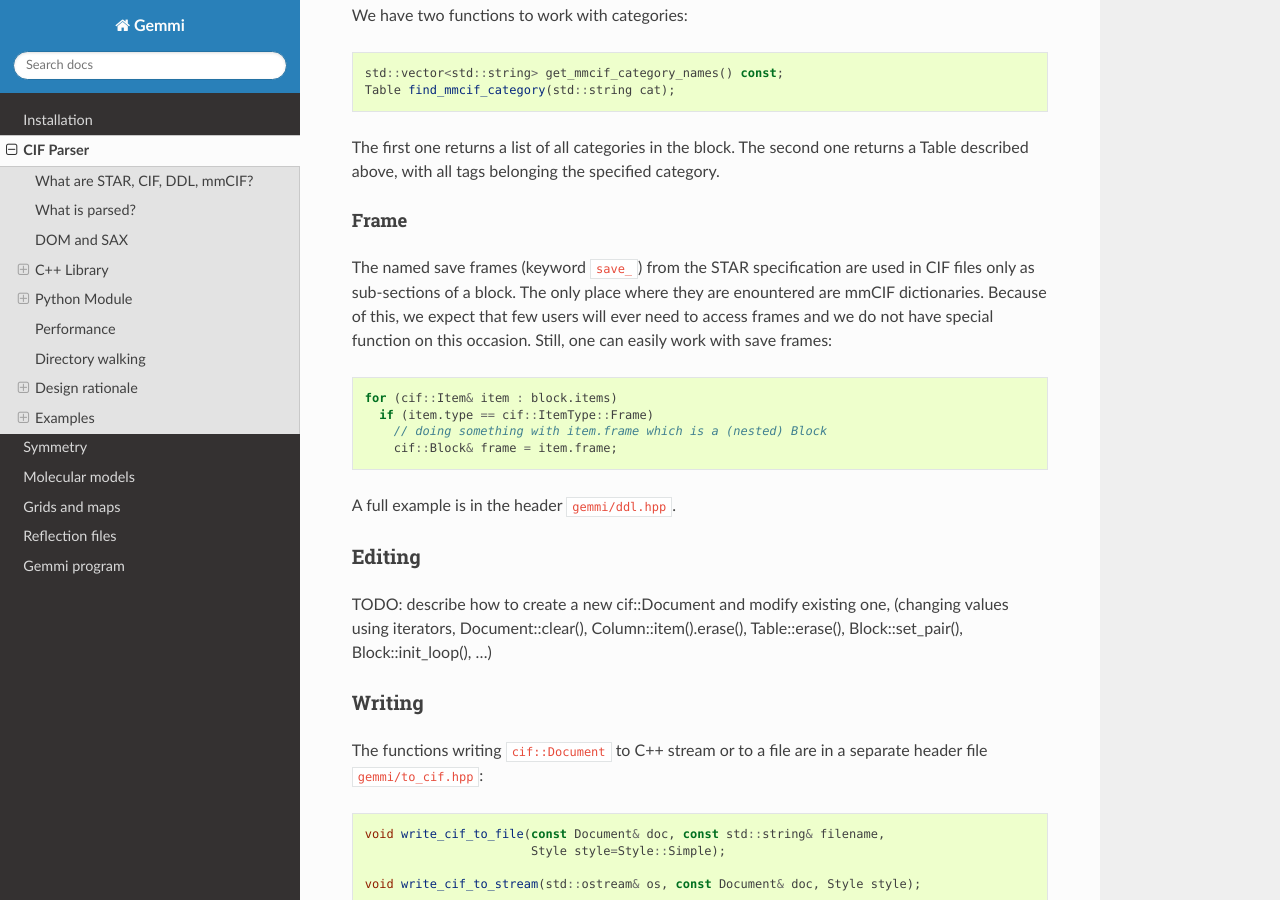
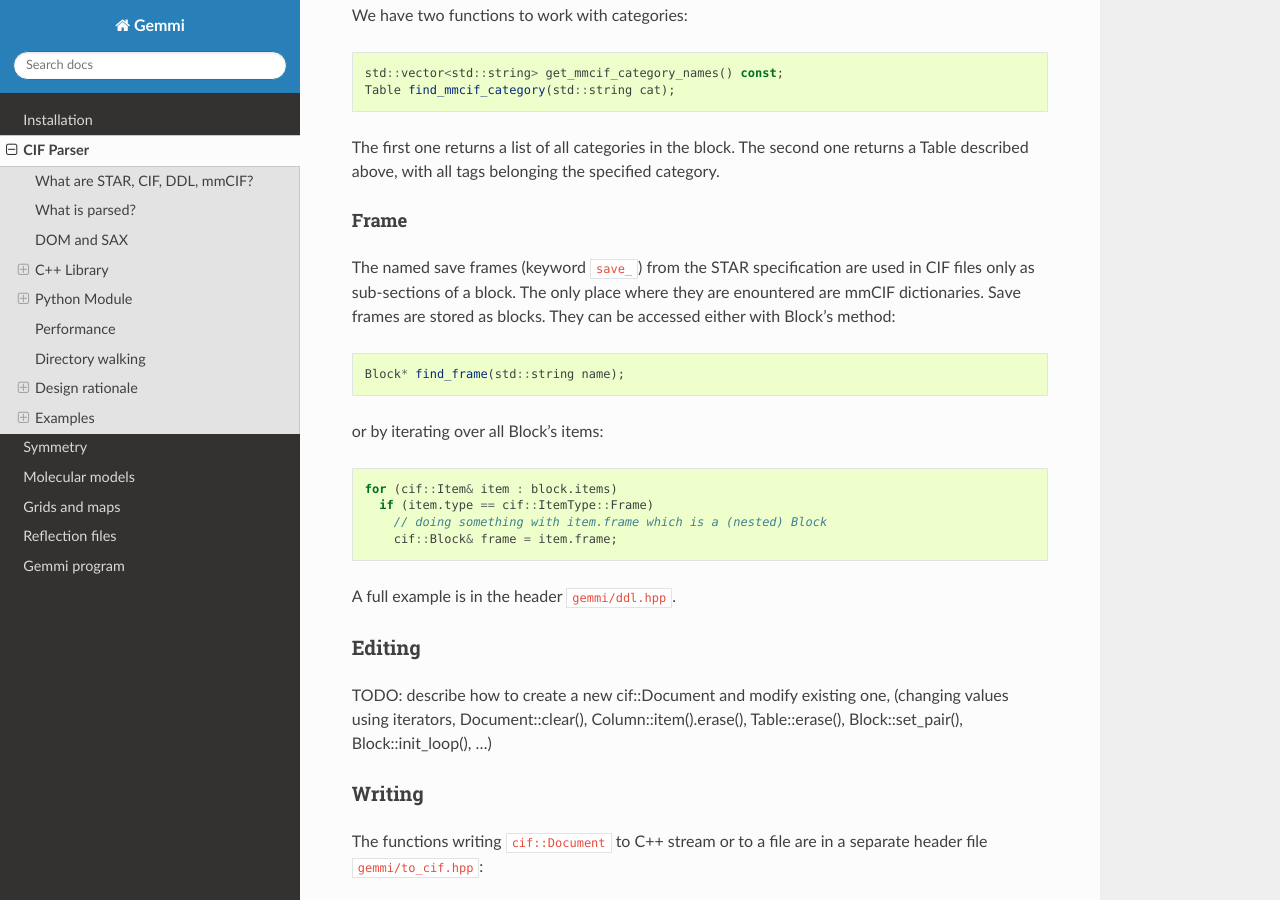
Before and after one commit to project-gemmi/gemmi, a Sphinx documentation site: the page built from docs/cif-parser.rst, in a window 1280 px wide and 900 px high, scrolled down 10191 px. Built offline with Sphinx 7.4.7 and the Read the Docs theme 2.0.0, drawn with Linux system fonts in a browser that asks for light colours; some of the changed text lies outside the part shown.

Commit message:
cif::Block::find_frame()

```diff
--- a/docs/cif-parser.rst
+++ b/docs/cif-parser.rst
@@ -490,9 +490,12 @@ Frame
 The named save frames (keyword ``save_``) from the STAR specification
 are used in CIF files only as sub-sections of a block.
 The only place where they are enountered are mmCIF dictionaries.
-Because of this, we expect that few users will ever need to access
-frames and we do not have special function on this occasion.
-Still, one can easily work with save frames::
+Save frames are stored as blocks.
+They can be accessed either with Block's method::
+
+    Block* find_frame(std::string name);
+
+or by iterating over all Block's items::
 
     for (cif::Item& item : block.items)
       if (item.type == cif::ItemType::Frame)
@@ -683,6 +686,13 @@ To get the actual string content one may use the method ``str``:
 
 If the tag was found in a loop, method ``get_loop`` returns a reference
 to this ``Loop`` in the DOM. Otherwise it returns ``None``.
+
+Finally, when working with a cif file that has save frames one
+may access the frames (which are of type ``cif.Block``):
+
+.. doctest::
+
+  >>> frame = block.find_frame('my_frame')
 
 Table
 ~~~~~
```
Also changed, not shown: 5 other files.
